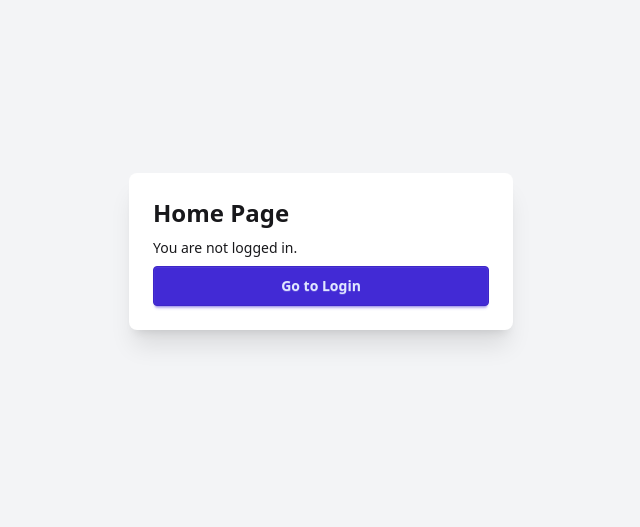
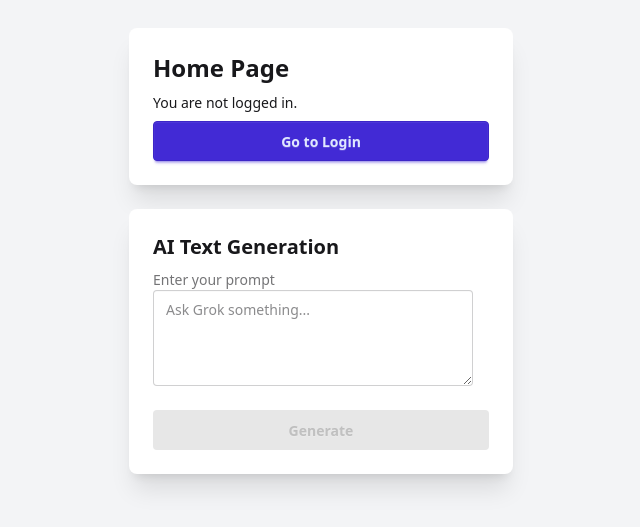
Before and after one commit to WaldemarEnns/pdf-analyzer, a Nuxt app: page / in a window 1280 px wide. Shown: the part 149-676 px from the top of the page, without its empty margins (319-959 px from the left). Built offline with nearby package versions, Linux system fonts and the light colour scheme; no server answers.

Commit message:
Add AI text generation feature with Grok model

```diff
--- a/pages/index.vue
+++ b/pages/index.vue
@@ -1,10 +1,43 @@
 <script setup>
     const user = useSupabaseUser()
+
+    // AI text generation
+    const prompt = ref('')
+    const aiResponse = ref('')
+    const isGenerating = ref(false)
+
+    const generateAIResponse = async () => {
+      if (!prompt.value.trim()) return
+
+      isGenerating.value = true
+      aiResponse.value = ''
+
+      try {
+        // Call our API endpoint instead of directly using the AI SDK
+        const { data, error } = await useFetch('/api/generate', {
+          method: 'POST',
+          body: {
+            prompt: prompt.value
+          }
+        })
+
+        if (error.value) {
+          throw error.value
+        }
+
+        aiResponse.value = data.value.result.text
+      } catch (error) {
+        console.error('Error generating text:', error)
+        aiResponse.value = 'Sorry, there was an error generating a response.'
+      } finally {
+        isGenerating.value = false
+      }
+    }
 </script>
 
 <template>
-    <div class="min-h-screen flex items-center justify-center bg-gray-100">
-      <div class="card w-96 bg-base-100 shadow-xl">
+    <div class="min-h-screen flex flex-col items-center justify-center bg-gray-100 p-4">
+      <div class="card w-96 bg-base-100 shadow-xl mb-6">
         <div class="card-body">
           <h1 class="card-title text-2xl">Home Page</h1>
           <p v-if="user">You are logged in as {{ user.email }}</p>
@@ -12,5 +45,37 @@
           <NuxtLink to="/login" class="btn btn-primary">Go to Login</NuxtLink>
         </div>
       </div>
+
+      <!-- AI Text Generation Card -->
+      <div class="card w-96 bg-base-100 shadow-xl">
+        <div class="card-body">
+          <h2 class="card-title text-xl">AI Text Generation</h2>
+          <div class="form-control">
+            <label class="label">
+              <span class="label-text">Enter your prompt</span>
+            </label>
+            <textarea
+              v-model="prompt"
+              class="textarea textarea-bordered h-24"
+              placeholder="Ask Grok something..."
+            ></textarea>
+          </div>
+
+          <button
+            @click="generateAIResponse"
+            class="btn btn-primary mt-4"
+            :disabled="isGenerating || !prompt.trim()"
+          >
+            {{ isGenerating ? 'Generating...' : 'Generate' }}
+          </button>
+
+          <div v-if="aiResponse" class="mt-4">
+            <label class="label">
+              <span class="label-text font-medium">Response:</span>
+            </label>
+            <div class="p-4 bg-blue-50 rounded-lg whitespace-pre-wrap text-gray-800 border border-blue-200 shadow-sm">{{ aiResponse }}</div>
+          </div>
+        </div>
+      </div>
     </div>
   </template>
--- /dev/null
+++ b/services/ai.ts
@@ -0,0 +1,7 @@
+import { createXai } from "@ai-sdk/xai"
+
+const xai = createXai({
+    apiKey: process.env.XAI_API_KEY,
+})
+
+export const model = xai('grok-beta')
```
Also changed, not shown: 1 other file (tests, documents, lock files or other folders).
